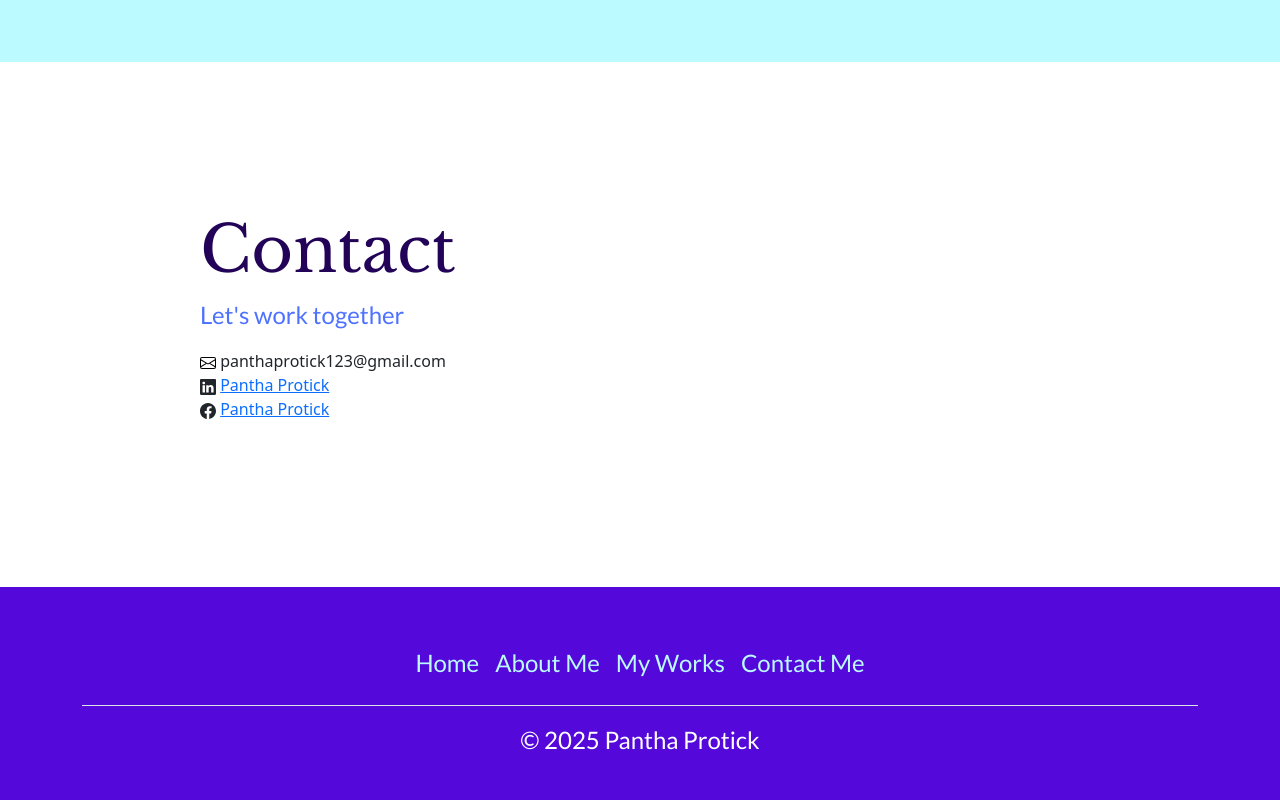
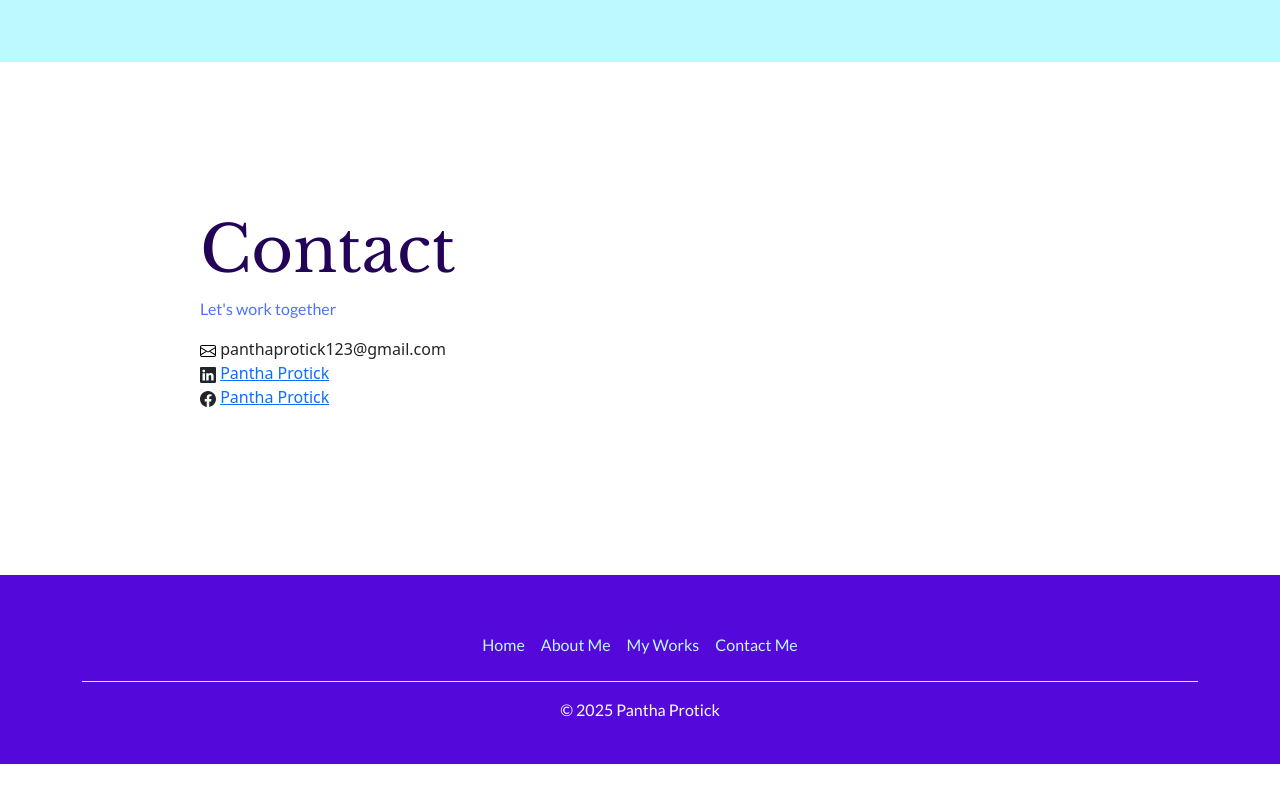
Before and after one commit to PanthaProtick/portfolio, a plain HTML site: page index.html in a window 1280 px wide. Shown: the part 2694-3494 px from the top of the page. After the commit the page ends 3458 px from the top, so only its background shows below. Drawn offline with nearby package versions, Linux system fonts and the light colour scheme.

Commit message:
Fixed response issue on Contact Section

```diff
--- a/css/style.css
+++ b/css/style.css
@@ -101,7 +101,7 @@ p {
 #contact>p{
 
   font-family: "Lato", sans-serif !important;
-  font-size: 24px !important;
+  font-size: 16px !important;
   color: #4e71ff !important;
 }
 #contact>li{
@@ -119,10 +119,10 @@ p {
 #footer a{
   color: #bbfbff !important;
   font-family: "Lato", sans-serif !important;
-  font-size: 24px !important;
+  font-size: 16px !important;
 }
 #footer p{
   color: white !important;
   font-family: "Lato", sans-serif !important;
-  font-size: 24px !important;
+  font-size: 16px !important;
 }
```
